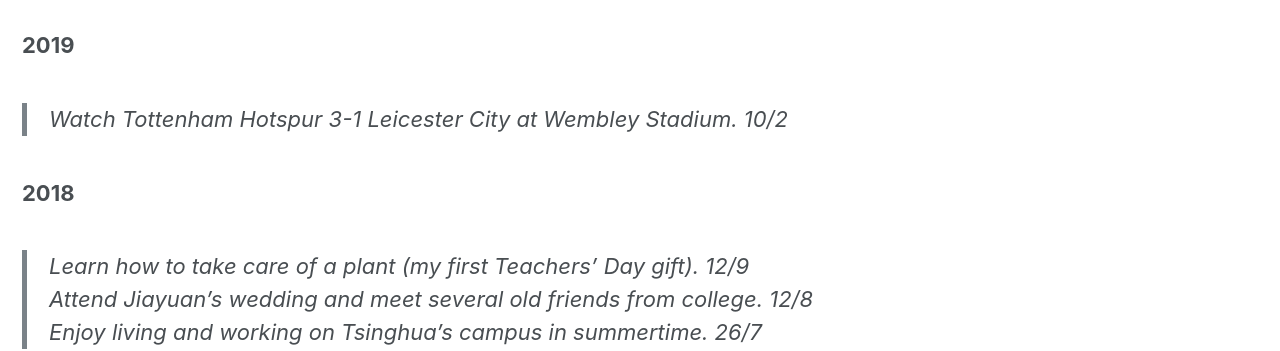
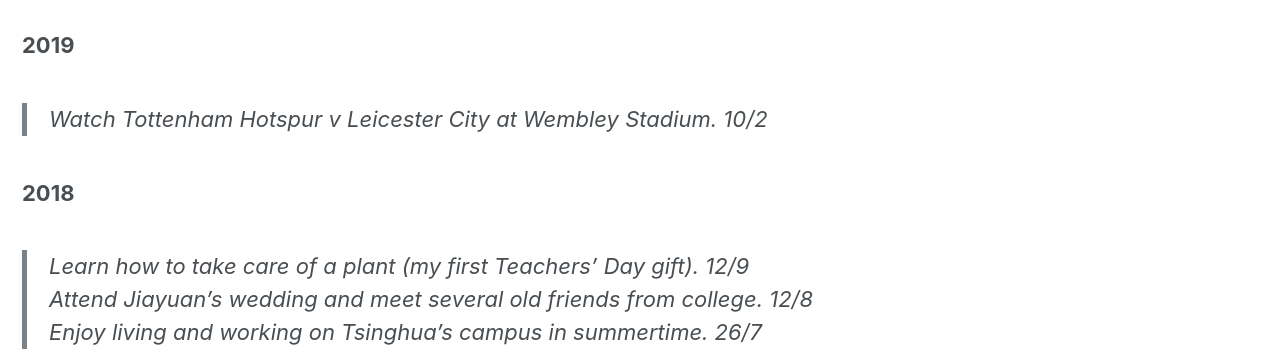
Before and after one commit to ci-zhang/ci-zhang.github.io, a Jekyll site: the page built from _pages/blogs.md, in a window 1280 px wide. Shown: the part 197-548 px from the top of the page. Built offline with Jekyll 4.4.1, drawn with Linux system fonts in a browser that asks for light colours; nearby versions of some CDN libraries; a style sheet for code colours, icons or effects is not loaded.

Commit message:
update blogs

```diff
--- a/_pages/blogs.md
+++ b/_pages/blogs.md
@@ -7,7 +7,7 @@ layout: space
 
 ### 2019
 
-> Watch Tottenham Hotspur 3-1 Leicester City at Wembley Stadium. 10/2
+> Watch Tottenham Hotspur v Leicester City at Wembley Stadium. 10/2
 
 ### 2018
 
```
